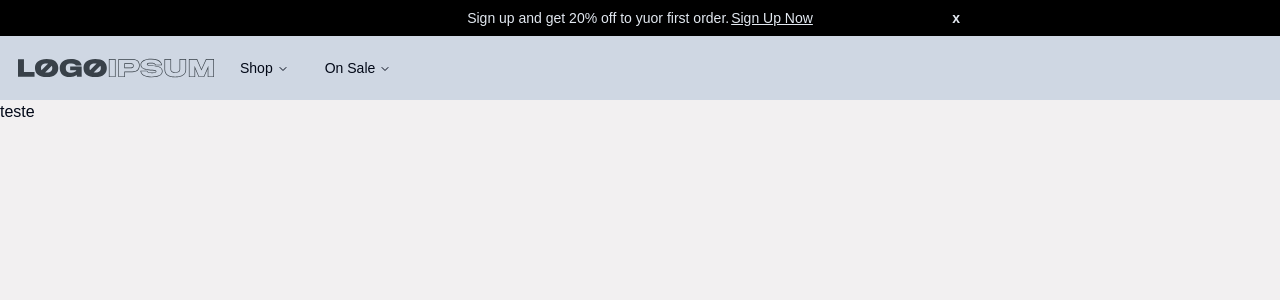
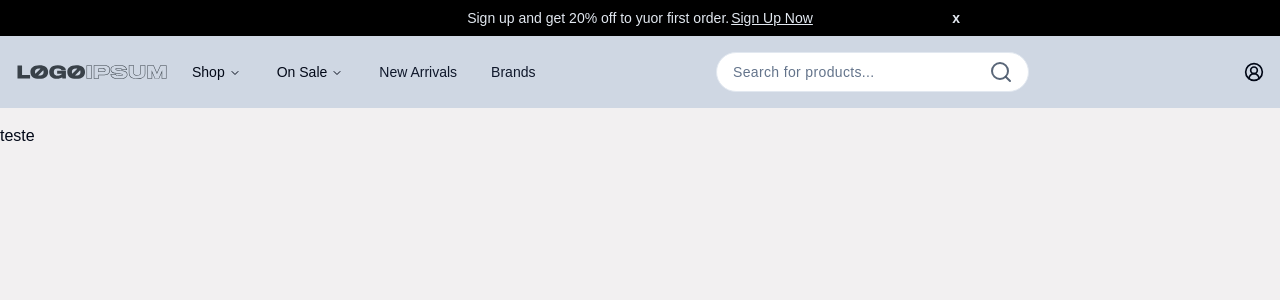
Before and after one commit to MathHenr/E-commerce-project, a Next.js app: page / in a window 1280 px wide. Shown: the top 300 px of the page. Built offline with nearby package versions, Linux system fonts and the light colour scheme.

Commit message:
Finshin header component

```diff
--- a/app/(home)/layout.tsx
+++ b/app/(home)/layout.tsx
@@ -10,7 +10,7 @@
         <>
             <SalePopup />
             <Navigation />
-            <main className="max-w-screen-2xl mx-auto min-h-screen">
+            <main className="max-w-screen-2xl mx-auto min-h-screen py-4">
                 { children }
             </main>
         </>
--- a/components/navigation.tsx
+++ b/components/navigation.tsx
@@ -1,6 +1,10 @@
 import Link from "next/link"
 import Image from "next/image"
 
+import { Search, Shirt, UserCircle2 } from "lucide-react"
+
+import { Input } from "@/components/ui/input"
+import { Button } from "@/components/ui/button"
 import {
     NavigationMenu,
     NavigationMenuContent,
@@ -9,7 +13,11 @@
     NavigationMenuLink,
     NavigationMenuList
 } from "@/components/ui/navigation-menu"
-import { Shirt } from "lucide-react"
+import {
+    HoverCard,
+    HoverCardContent,
+    HoverCardTrigger
+} from "@/components/ui/hover-card"
 
 export const Navigation = () => {
     return (
@@ -117,8 +125,63 @@
                                         </div>
                                     </NavigationMenuContent>
                                 </NavigationMenuItem>
+                                <ul className="flex gap-0.5 text-sm">
+                                    <Button
+                                        className="rounded-md h-8 px-4 py-2 text-slate-900 bg-transparent hover:bg-accent/50"
+                                    >
+                                        <Link
+                                            href="/new-arrivals"
+                                        >
+                                            New Arrivals
+                                        </Link>
+                                    </Button>
+                                    <Button
+                                        className="rounded-md h-8 px-4 py-2 text-slate-900 bg-transparent hover:bg-accent/50"
+                                    >
+                                        <Link
+                                            href="/brands"
+                                        >
+                                            Brands
+                                        </Link>
+                                    </Button>
+                                </ul>
                             </NavigationMenuList>
                     </NavigationMenu>
+
+                    <div className="w-full grid grid-cols-3 items-center justify-end">
+                        <div className="col-span-2 flex items-center justify-end">
+                            <Input
+                                className="w-2/3 rounded-3xl p-4 focus:outline-none text-slate-900 placeholder:text-slate-500 placeholder:focus:none tracking-wide"
+                                placeholder="Search for products..."
+                            />
+                            <Search
+                                className="absolute mx-4 items-center text-slate-600/90"
+                            />
+                        </div>
+                        <div className="col-span-1 flex items-center justify-end">
+                            <HoverCard>
+                                <HoverCardTrigger
+                                    className="flex items-center gap-4"
+                                >
+                                    <UserCircle2 className="bg-transparent hover:cursor-pointer rounded-md size-5"/>
+                                </HoverCardTrigger>
+                                <HoverCardContent>
+                                    <div className="flex items-center gap-2">
+                                        <Button
+                                            className="bg-muted-foreground"
+                                        >
+                                            Sign In
+                                        </Button>
+                                        <Button
+                                            className="bg-muted-foreground"
+                                        >
+                                            Sign Up
+                                        </Button>
+                                    </div>
+                            </HoverCardContent>
+                            </HoverCard>
+                        </div>
+                    </div>
             </div>
         </div>
     )
--- /dev/null
+++ b/components/ui/avatar.tsx
@@ -0,0 +1,50 @@
+"use client"
+
+import * as React from "react"
+import * as AvatarPrimitive from "@radix-ui/react-avatar"
+
+import { cn } from "@/lib/utils"
+
+const Avatar = React.forwardRef<
+  React.ElementRef<typeof AvatarPrimitive.Root>,
+  React.ComponentPropsWithoutRef<typeof AvatarPrimitive.Root>
+>(({ className, ...props }, ref) => (
+  <AvatarPrimitive.Root
+    ref={ref}
+    className={cn(
+      "relative flex h-10 w-10 shrink-0 overflow-hidden rounded-full",
+      className
+    )}
+    {...props}
+  />
+))
+Avatar.displayName = AvatarPrimitive.Root.displayName
+
+const AvatarImage = React.forwardRef<
+  React.ElementRef<typeof AvatarPrimitive.Image>,
+  React.ComponentPropsWithoutRef<typeof AvatarPrimitive.Image>
+>(({ className, ...props }, ref) => (
+  <AvatarPrimitive.Image
+    ref={ref}
+    className={cn("aspect-square h-full w-full", className)}
+    {...props}
+  />
+))
+AvatarImage.displayName = AvatarPrimitive.Image.displayName
+
+const AvatarFallback = React.forwardRef<
+  React.ElementRef<typeof AvatarPrimitive.Fallback>,
+  React.ComponentPropsWithoutRef<typeof AvatarPrimitive.Fallback>
+>(({ className, ...props }, ref) => (
+  <AvatarPrimitive.Fallback
+    ref={ref}
+    className={cn(
+      "flex h-full w-full items-center justify-center rounded-full bg-muted",
+      className
+    )}
+    {...props}
+  />
+))
+AvatarFallback.displayName = AvatarPrimitive.Fallback.displayName
+
+export { Avatar, AvatarImage, AvatarFallback }
--- /dev/null
+++ b/components/ui/button.tsx
@@ -0,0 +1,56 @@
+import * as React from "react"
+import { Slot } from "@radix-ui/react-slot"
+import { cva, type VariantProps } from "class-variance-authority"
+
+import { cn } from "@/lib/utils"
+
+const buttonVariants = cva(
+  "inline-flex items-center justify-center gap-2 whitespace-nowrap rounded-md text-sm font-medium ring-offset-background transition-colors focus-visible:outline-none focus-visible:ring-2 focus-visible:ring-ring focus-visible:ring-offset-2 disabled:pointer-events-none disabled:opacity-50 [&_svg]:pointer-events-none [&_svg]:size-4 [&_svg]:shrink-0",
+  {
+    variants: {
+      variant: {
+        default: "bg-primary text-primary-foreground hover:bg-primary/90",
+        destructive:
+          "bg-destructive text-destructive-foreground hover:bg-destructive/90",
+        outline:
+          "border border-input bg-background hover:bg-accent hover:text-accent-foreground",
+        secondary:
+          "bg-secondary text-secondary-foreground hover:bg-secondary/80",
+        ghost: "hover:bg-accent hover:text-accent-foreground",
+        link: "text-primary underline-offset-4 hover:underline",
+      },
+      size: {
+        default: "h-10 px-4 py-2",
+        sm: "h-9 rounded-md px-3",
+        lg: "h-11 rounded-md px-8",
+        icon: "h-10 w-10",
+      },
+    },
+    defaultVariants: {
+      variant: "default",
+      size: "default",
+    },
+  }
+)
+
+export interface ButtonProps
+  extends React.ButtonHTMLAttributes<HTMLButtonElement>,
+    VariantProps<typeof buttonVariants> {
+  asChild?: boolean
+}
+
+const Button = React.forwardRef<HTMLButtonElement, ButtonProps>(
+  ({ className, variant, size, asChild = false, ...props }, ref) => {
+    const Comp = asChild ? Slot : "button"
+    return (
+      <Comp
+        className={cn(buttonVariants({ variant, size, className }))}
+        ref={ref}
+        {...props}
+      />
+    )
+  }
+)
+Button.displayName = "Button"
+
+export { Button, buttonVariants }
--- a/package.json
+++ b/package.json
@@ -9,8 +9,10 @@
     "lint": "next lint"
   },
   "dependencies": {
+    "@radix-ui/react-avatar": "^1.1.1",
     "@radix-ui/react-hover-card": "^1.1.2",
     "@radix-ui/react-navigation-menu": "^1.2.1",
+    "@radix-ui/react-slot": "^1.1.0",
     "class-variance-authority": "^0.7.0",
     "clsx": "^2.1.1",
     "lucide-react": "^0.454.0",
```
Also changed, not shown: 1 other file (tests, documents, lock files or other folders).
